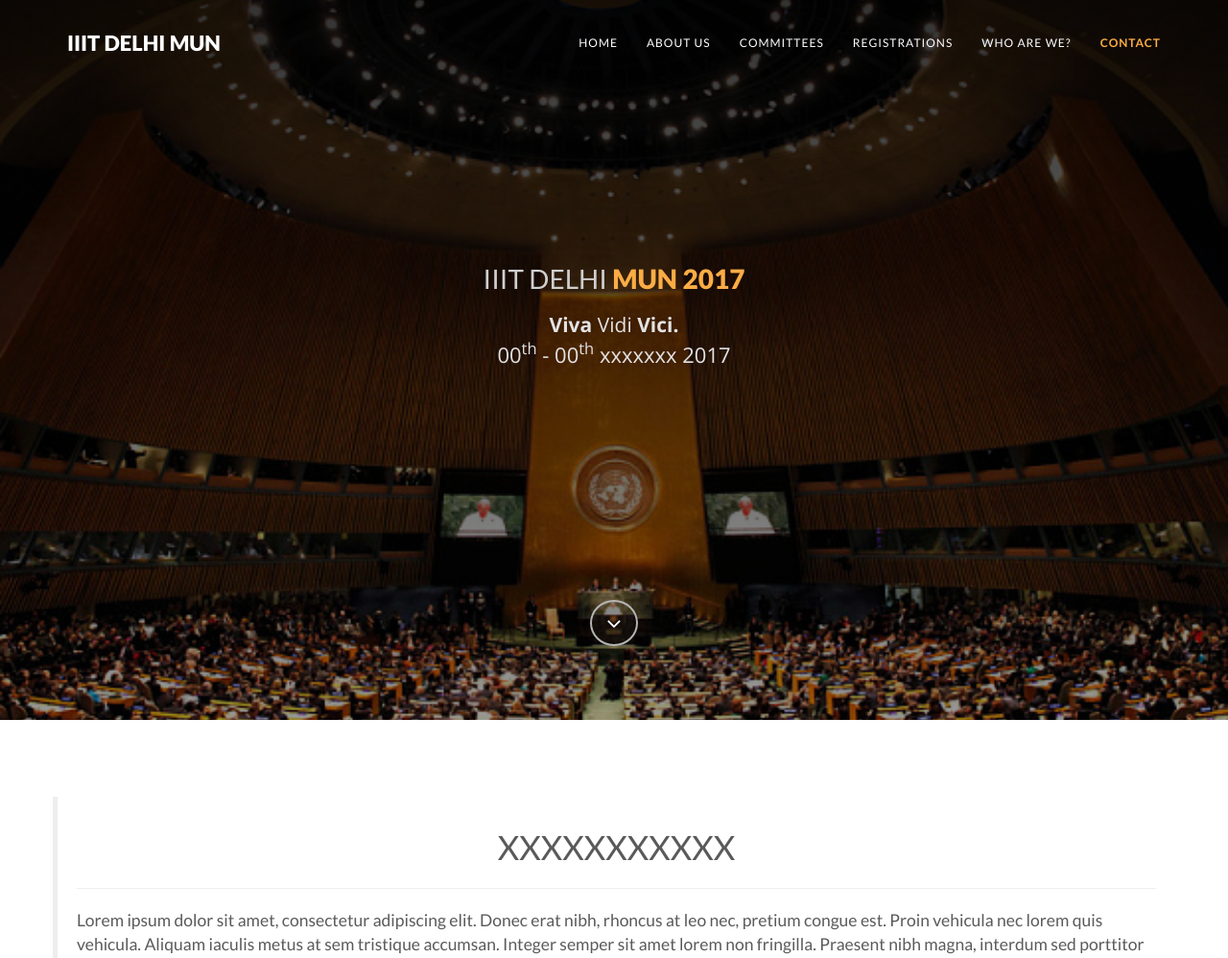
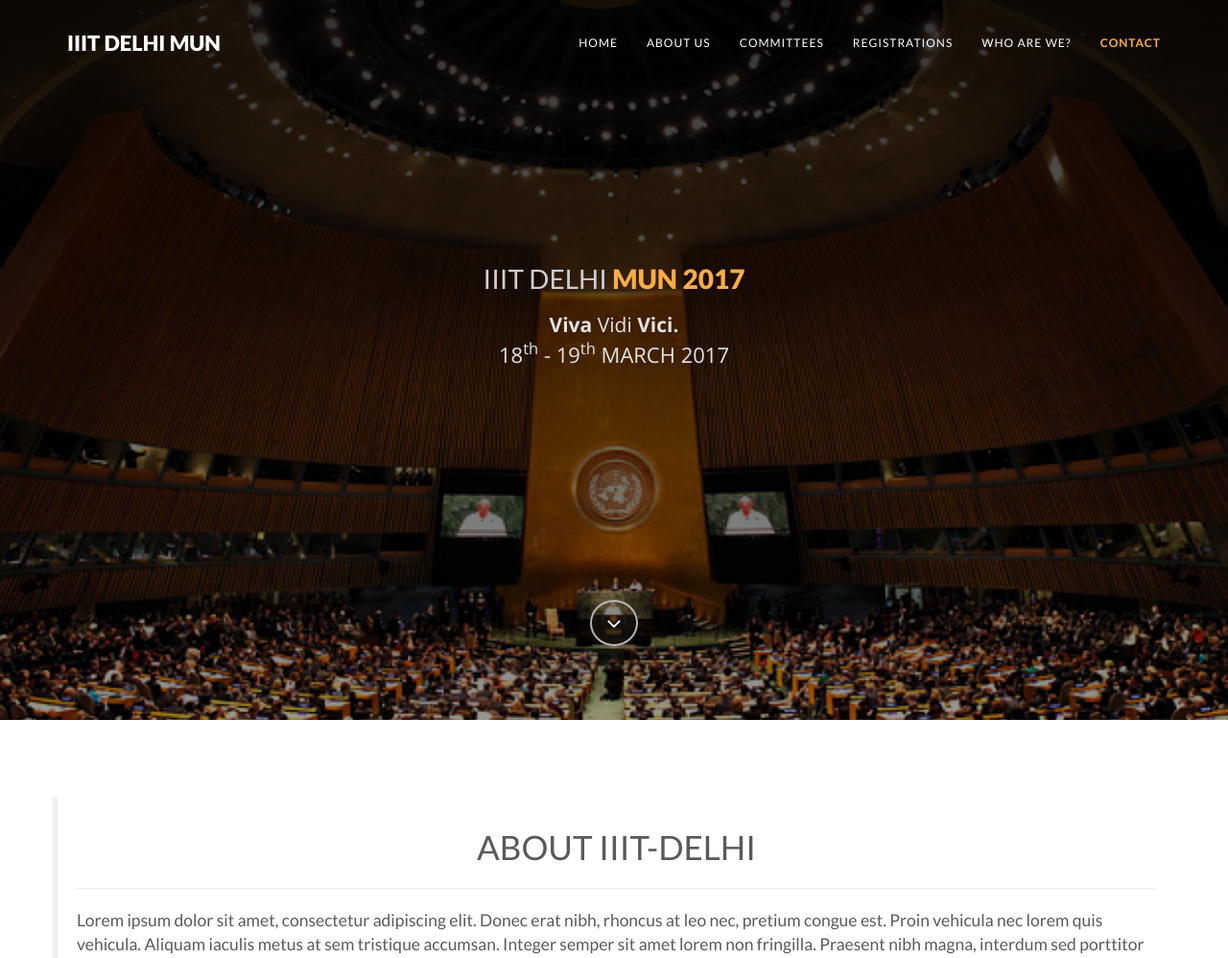
Before and after one commit to gureks/iiitdmun, a Django app: page / in a window 1280 px wide. Shown: the top 998 px of the page at 96% size. Run offline with Django 3.2, Linux system fonts and the light colour scheme; some libraries are stand-ins or nearby versions.

Commit message:
fixed to csv, fixed index header
Signed-off-by: gureks <gurek15033@iiitd.ac.in>

```diff
--- a/iiitdmun/mun/templates/index.html
+++ b/iiitdmun/mun/templates/index.html
@@ -114,7 +114,7 @@
                 <h1>IIIT Delhi <strong><span class="color">MUN 2017</span></strong></h1>
                 <p class="lead"> <strong>Viva </strong>Vidi <strong>Vici.</strong>
                 <br>
-                <span style="font-size:22px;">00<sup>th</sup> - 00<sup>th</sup> xxxxxxx 2017</span></p>
+                <span style="font-size:22px;">18<sup>th</sup> - 19<sup>th</sup> MARCH 2017</span></p>
                 <span countdown="" date="January 26, 2017 12:00:00" class="ng-isolate-scope"></span><br>
                 <a href="#tf-about" class="fa fa-angle-down page-scroll"></a>
             </div>
@@ -137,7 +137,7 @@
             <div class="slider">
                <div class="slide active">
                   <blockquote>
-                  <center><h1>xxxxxxxxxxx</h1></center><div class="line"><hr></div><div class="clearfix"></div>
+                  <center><h1>About IIIT-Delhi</h1></center><div class="line"><hr></div><div class="clearfix"></div>
                      Lorem ipsum dolor sit amet, consectetur adipiscing elit. Donec erat nibh, rhoncus at leo nec, pretium congue est. Proin vehicula nec lorem quis vehicula. Aliquam iaculis metus at sem tristique accumsan. Integer semper sit amet lorem non fringilla. Praesent nibh magna, interdum sed porttitor non, tempor a diam. Suspendisse sed justo pulvinar, vulputate risus in, condimentum lacus. Aliquam pellentesque orci et nisl vestibulum, et blandit velit feugiat. Maecenas ac dolor lectus. Pellentesque suscipit pharetra erat molestie tincidunt. Curabitur lacinia nulla tincidunt lobortis ultrices. Ut interdum purus erat, id finibus nulla dapibus in. Maecenas ut tristique nulla. Suspendisse dignissim, ipsum eget molestie vehicula, felis risus faucibus augue, et efficitur est arcu et nisl. Proin imperdiet ex tristique est laoreet, in lacinia nibh ornare.
 
                     Morbi at cursus elit. Maecenas tincidunt gravida ornare. Vivamus scelerisque a elit ac tincidunt. Integer pretium augue nisi, nec venenatis justo finibus egestas. Praesent lacinia, ligula rutrum aliquam aliquam, nisl nisi aliquet urna, vitae venenatis risus arcu ac quam. Sed blandit, nulla non facilisis pulvinar, nisi ante pulvinar nibh, sit amet ultricies ante nibh vitae justo. Aliquam cursus lorem sed est facilisis, sed rutrum sapien aliquam. Fusce vitae leo quam. Suspendisse potenti.
--- a/iiitdmun/mun/views.py
+++ b/iiitdmun/mun/views.py
@@ -40,7 +40,7 @@ def indisubmit(request):
         link2=request.POST.get("comments","")
         link3=request.POST.get("affiliations1","")
         file=open("indiforms","a")
-        file.write(" Name: "+fname+" "+lname+" \n Email: "+email+" \n Phone: "+phone+" \n Committees allotment preferences: "+city+" \n Links to your work : "+link1+" \n Link to your samplework : "+link2+" \n Previous experiences: "+link3+"\n"+"\n"+"\n")
+        file.write(""+fname+" "+lname+","+email+","+phone+","+city+","+link1+","+link2+","+link3+"\n")
         file.close()
         return HttpResponseRedirect("../success/")
 def collsubmit(request):
@@ -64,7 +64,7 @@ def collsubmit(request):
         email=request.POST.get("email","")
         phone1=request.POST.get("phone1","")
         file=open("collforms","a")
-        file.write(" Name of Institution : "+fname+" \n Address: "+lname+" \n Phone: "+phone+" \n Allotment Preferences for GA:ESS: "+link1+" \n Allotment Preferences for SPECPOL: "+link2+" \n Allotment Preferences for NSC: "+link3+" \n Allotment Preferences for UNSC: "+link4+" \n Allotment Preferences for WIPO: "+link5+" \n Details of delegates: "+link6+" \n GA ESS: "+fname1+" \n SPECPOL: "+fname2+" \n NSC: "+fname3+" \n UNSC: "+fname4+" \n WIPO: "+fname5+" \n Name of Head: "+fname6+" "+lname1+" \n Email: "+email+" \n Phone: "+phone1+"\n"+"\n"+"\n")
+        file.write(""+fname+","+lname+","+phone+","+link1+","+link2+","+link3+","+link4+","+link5+","+link6+","+fname1+","+fname2+","+fname3+","+fname4+","+fname5+","+fname6+" "+lname1+","+email+","+phone1+"\n")
         file.close()
         return HttpResponseRedirect("../success/")
 def consubmit(request):
@@ -73,7 +73,7 @@ def consubmit(request):
         passw=request.POST.get("pass","")
         mess=request.POST.get("mess","")
         file=open("conforms","a")
-        file.write(" Email: "+email+" \n Password: "+passw+" \n Message: "+mess+"\n \n \n")
+        file.write(""+email+","+passw+","+mess+"\n")
         file.close()
         return HttpResponseRedirect("../../")
 
```
